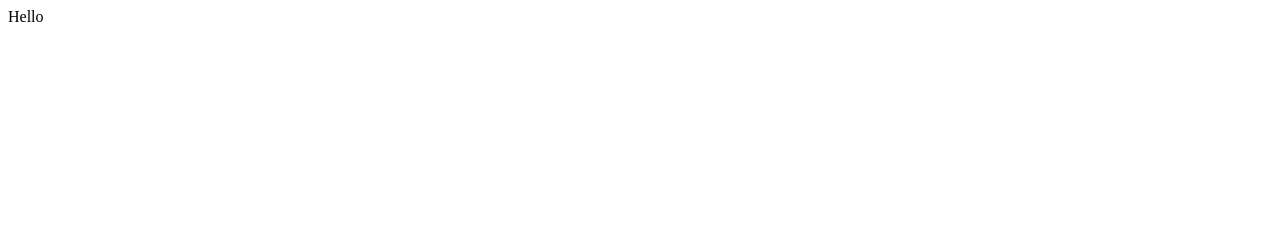
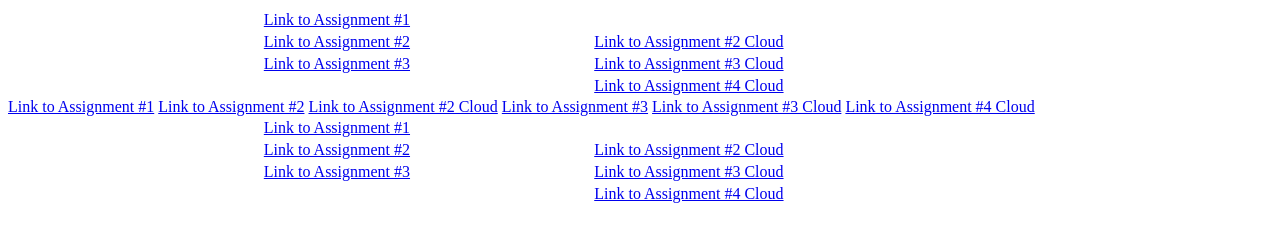
Before and after one commit to ayushyelne/ayushyelne.github.io, a plain HTML site: page xyzzy.html in a window 1280 px wide. Drawn offline with Linux system fonts and the light colour scheme.

Commit message:
Update xyzzy.html

```diff
--- a/xyzzy.html
+++ b/xyzzy.html
@@ -1,5 +1,57 @@
 <HTML>
   <Body>
-    Hello
+    <table style="width:60%;" align="center">
+  <tbody><tr>
+    <td><a rel="noopener" href="ScrambleThisName.html">Link to Assignment #1</a></td>
+      <td></td>
+  </tr>
+    <tr>
+    <td><a rel="noopener" href="ScrambleThisName.html">Link to Assignment #2</a></td>
+    <td><a rel="noopener" href="ScrambleThisName.html">Link to Assignment #2 Cloud</a></td>
+  </tr>
+  <tr>
+    <td><a rel="noopener" href="ScrambleThisName.html">Link to Assignment #3</a></td>
+    <td><a rel="noopener" href="ScrambleThisName.html">Link to Assignment #3 Cloud</a></td>
+  </tr>
+  <tr>
+     <td></td>
+    <td><a rel="noopener" href="ScrambleThisName.html">Link to Assignment #4 Cloud</a></td>
+  </tr>
+  </tbody></table>
+<tbody><tr>
+    <td><a rel="noopener" href="ScrambleThisName.html">Link to Assignment #1</a></td>
+      <td></td>
+  </tr>
+    <tr>
+    <td><a rel="noopener" href="ScrambleThisName.html">Link to Assignment #2</a></td>
+    <td><a rel="noopener" href="ScrambleThisName.html">Link to Assignment #2 Cloud</a></td>
+  </tr>
+  <tr>
+    <td><a rel="noopener" href="ScrambleThisName.html">Link to Assignment #3</a></td>
+    <td><a rel="noopener" href="ScrambleThisName.html">Link to Assignment #3 Cloud</a></td>
+  </tr>
+  <tr>
+     <td></td>
+    <td><a rel="noopener" href="ScrambleThisName.html">Link to Assignment #4 Cloud</a></td>
+  </tr>
+  </tbody>
+<table style="width:60%;" align="center">
+  <tbody><tr>
+    <td><a rel="noopener" href="ScrambleThisName.html">Link to Assignment #1</a></td>
+      <td></td>
+  </tr>
+    <tr>
+    <td><a rel="noopener" href="ScrambleThisName.html">Link to Assignment #2</a></td>
+    <td><a rel="noopener" href="ScrambleThisName.html">Link to Assignment #2 Cloud</a></td>
+  </tr>
+  <tr>
+    <td><a rel="noopener" href="ScrambleThisName.html">Link to Assignment #3</a></td>
+    <td><a rel="noopener" href="ScrambleThisName.html">Link to Assignment #3 Cloud</a></td>
+  </tr>
+  <tr>
+     <td></td>
+    <td><a rel="noopener" href="ScrambleThisName.html">Link to Assignment #4 Cloud</a></td>
+  </tr>
+  </tbody></table>
   </Body>
 </HTML>
```
